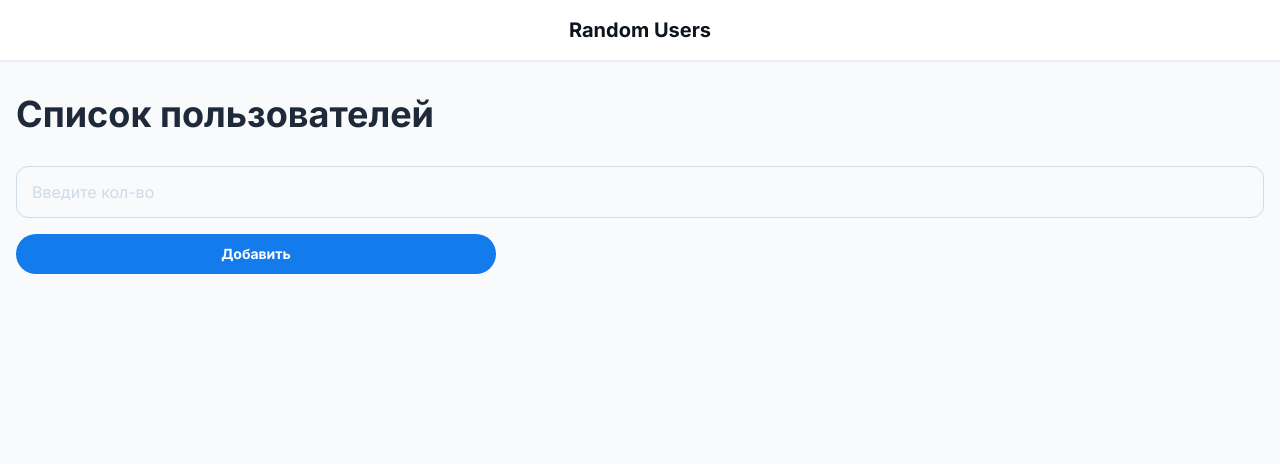
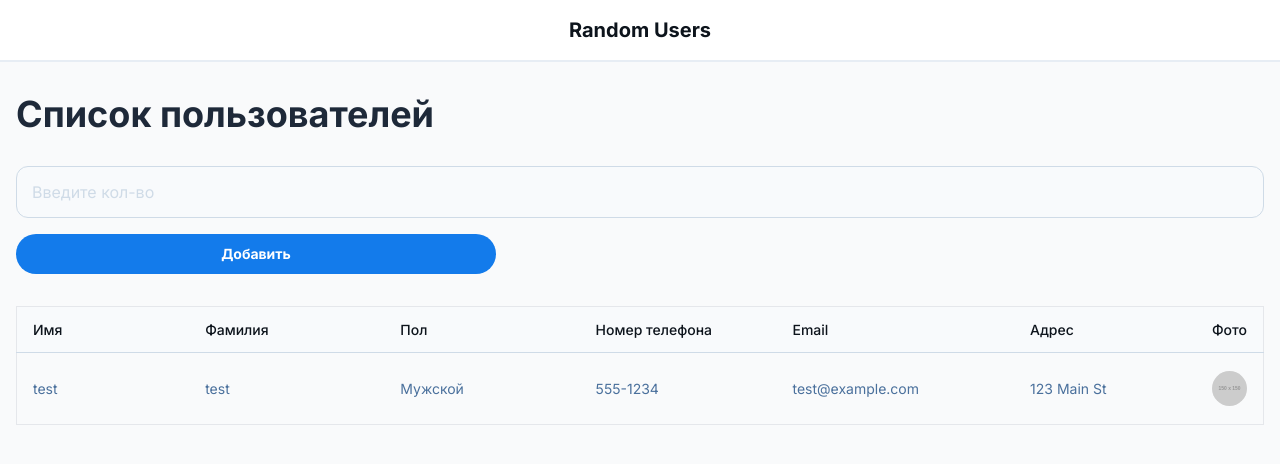
Before and after one commit to nlsnnn/random-users, a React (Vite) app in the folder frontend/: page / in a window 1280 px wide. Shown: the top 464 px of the page. Built offline with nearby package versions, Linux system fonts and the light colour scheme.

Commit message:
feat: add PeopleTable and UserTr components to display user data

```diff
--- /dev/null
+++ b/frontend/src/components/Features/Table/PeopleTable.jsx
@@ -0,0 +1,46 @@
+import { UserTr } from "./UserTr";
+
+export const PeopleTable = ({ users }) => {
+  return (
+    <table className="w-full border-collapse border border-gray-200 ">
+      <thead>
+        <tr class="bg-slate-50">
+          <th class="px-4 py-3 text-left text-dark w-[400px] text-sm font-medium">
+            Имя
+          </th>
+          <th class="px-4 py-3 text-left text-dark w-[400px] text-sm font-medium">
+            Фамилия
+          </th>
+          <th class="px-4 py-3 text-left  text-dark w-[400px] text-sm font-medium">
+            Пол
+          </th>
+          <th class="px-4 py-3 text-left text-dark w-[400px] text-sm font-medium">
+            Номер телефона
+          </th>
+          <th class="px-4 py-3 text-left text-dark w-[400px] text-sm font-medium">
+            Email
+          </th>
+          <th class="px-4 py-3 text-left text-dark w-[400px] text-sm font-medium">
+            Адрес
+          </th>
+          <th class="px-4 py-3 text-left text-dark w-14 text-sm font-medium leading-normal">
+            Фото
+          </th>
+        </tr>
+      </thead>
+      <tbody>
+        <UserTr
+          user={{
+            name: "test",
+            lastName: "test",
+            gender: "male",
+            phoneNumber: "555-1234",
+            email: "test@example.com",
+            address: "123 Main St",
+            photo: "https://via.placeholder.com/150",
+          }}
+        />
+      </tbody>
+    </table>
+  );
+};
--- /dev/null
+++ b/frontend/src/components/Features/Table/UserTr.jsx
@@ -0,0 +1,38 @@
+import { Link } from "react-router-dom";
+
+export const UserTr = ({ user }) => {
+  const gender = user.gender === "male" ? "Мужской" : "Женский";
+
+  return (
+    <tr class="border-t border-t-[#cfdbe7]">
+      <td class="h-[72px] px-4 py-2 w-[400px] text-muted text-sm">
+        <Link
+          to={`/${user.id}`}
+          className="hover:text-[var(--color-primary)] hover:underline"
+        >
+          {user.name}
+        </Link>
+      </td>
+      <td class="h-[72px] px-4 py-2 w-[400px] text-muted text-sm">
+        {user.lastName}
+      </td>
+      <td class="h-[72px] px-4 py-2 w-[400px] text-muted text-sm">{gender}</td>
+      <td class="h-[72px] px-4 py-2 w-[400px] text-muted text-sm">
+        {user.phoneNumber}
+      </td>
+      <td class="h-[72px] px-4 py-2 w-[400px] text-muted text-sm">
+        {user.email}
+      </td>
+      <td class="h-[72px] px-4 py-2 w-[400px] text-muted text-sm">
+        {user.address}
+      </td>
+      <td class="h-[72px] px-4 py-2 w-14 text-sm font-normal">
+        <img
+          src={user.photo}
+          alt={user.name}
+          className="rounded-full"
+        />
+      </td>
+    </tr>
+  );
+};
--- a/frontend/src/components/Pages/Home.jsx
+++ b/frontend/src/components/Pages/Home.jsx
@@ -1,4 +1,5 @@
 import { AddPerson } from "../Features/AddPerson/AddPerson";
+import { PeopleTable } from "../Features/Table/PeopleTable";
 import { Header } from "../UI/Header";
 
 export const Home = () => {
@@ -13,6 +14,7 @@ export const Home = () => {
           <div>
             <AddPerson />
           </div>
+          <PeopleTable />
         </div>
       </main>
     </>
```
